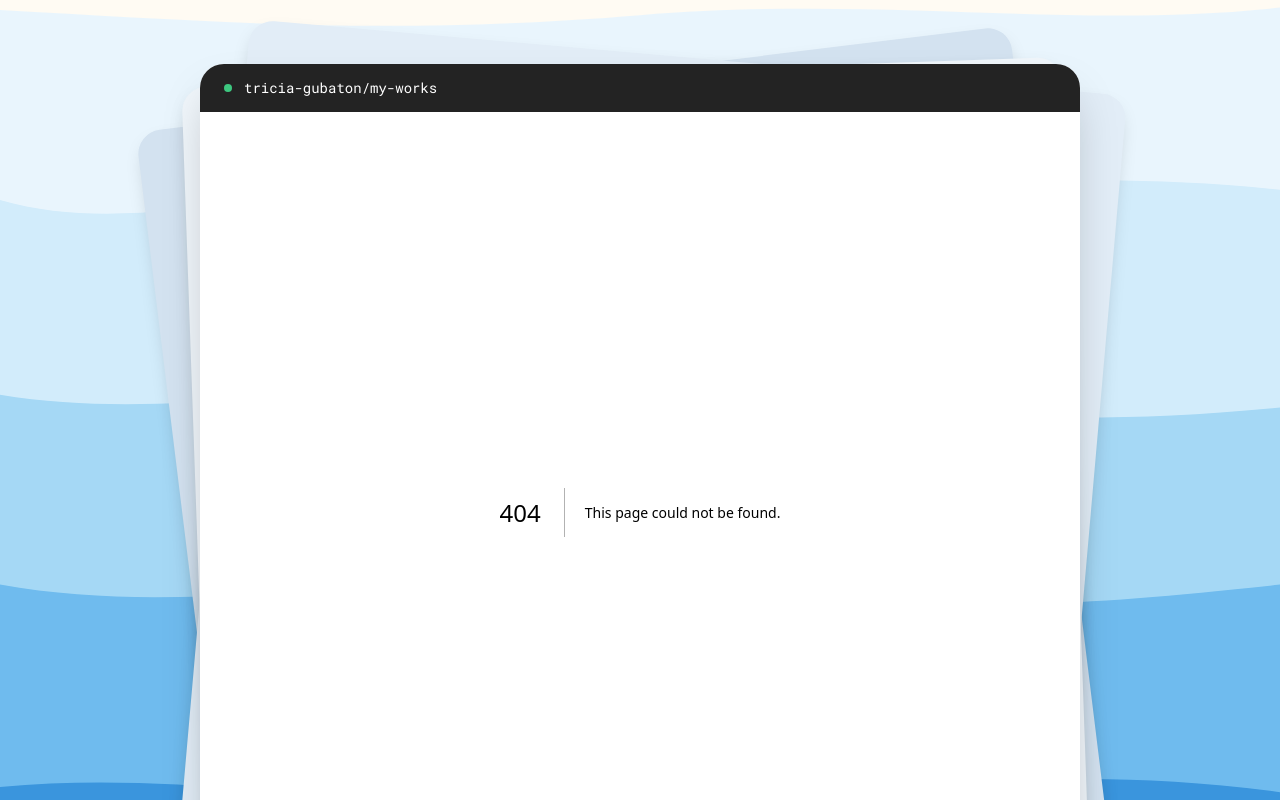
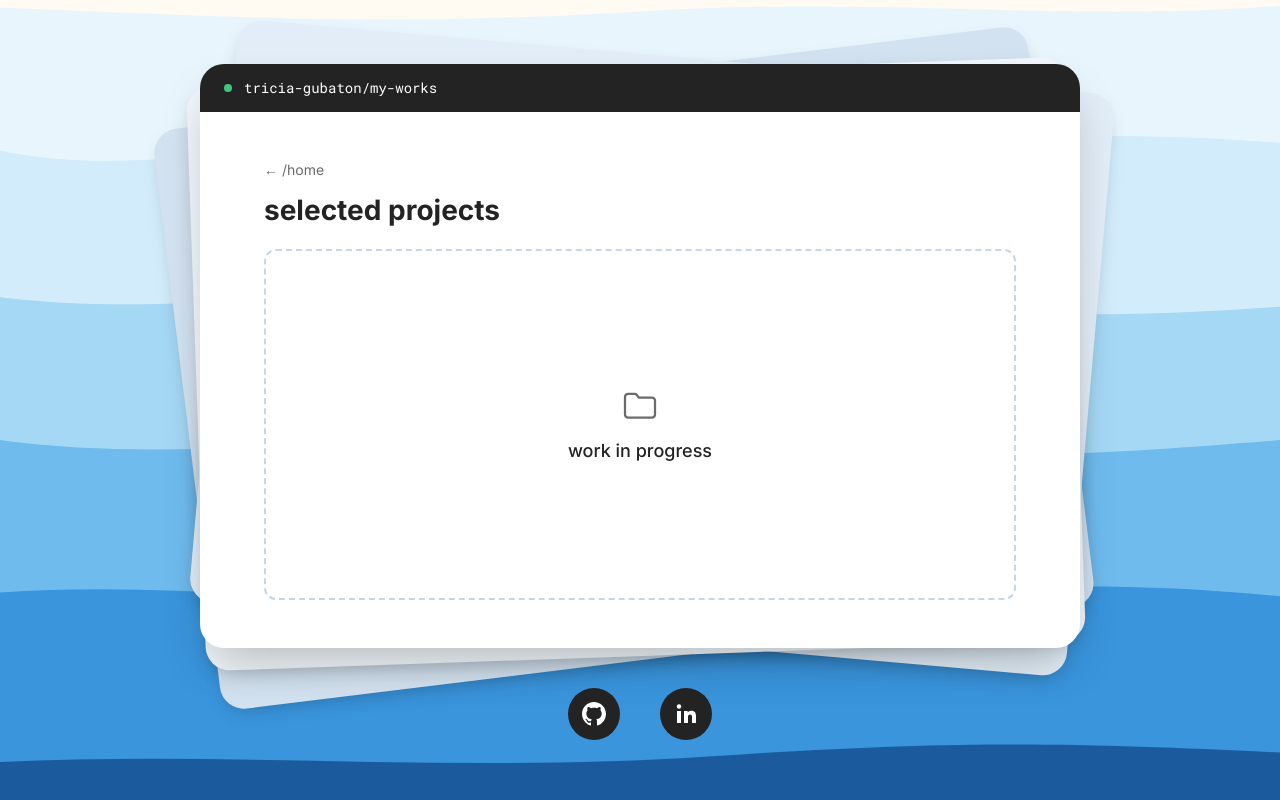
Before and after one commit to BreakableEggshell/Portfolio, a Next.js app in the folder portfolio/: page /my-works in a window 1280 px wide. Before the commit this address had no page. Shown: the top 800 px of the page. Built offline with nearby package versions, Linux system fonts and the light colour scheme.

Commit message:
feat: improve tooltip to techstack icons

```diff
--- /dev/null
+++ b/portfolio/app/my-works/page.tsx
@@ -0,0 +1,28 @@
+import type { Metadata } from "next";
+import Link from "next/link";
+import { FolderIcon } from "../components/icons";
+
+export const metadata: Metadata = {
+  title: "My works | Tricia Gubaton",
+};
+
+export default function MyWorks() {
+  return (
+    <div className="flex min-h-[420px] flex-col items-start gap-3 px-8 py-12 sm:min-h-[536px] sm:px-16">
+      <Link
+        href="/"
+        className="text-sm text-muted transition-colors hover:text-ink"
+      >
+        ← /home
+      </Link>
+      <h1 className="text-2xl font-bold text-ink sm:text-[28px]">
+        selected projects
+      </h1>
+
+      <div className="mt-2 flex w-full flex-1 flex-col items-center justify-center gap-3 rounded-xl border-2 border-dashed border-[#c5d6e8] px-6 py-16 text-muted">
+        <FolderIcon className="size-10" />
+        <p className="text-lg font-medium text-ink">work in progress</p>
+      </div>
+    </div>
+  );
+}
--- a/portfolio/app/page.tsx
+++ b/portfolio/app/page.tsx
@@ -7,7 +7,7 @@ import {
 } from "./components/icons";
 
 const navItems = [
-  { label: "my works", href: "/works", Icon: FolderIcon },
+  { label: "my works", href: "/my-works", Icon: FolderIcon },
   { label: "tools", href: "/tools", Icon: CodeIcon },
   { label: "about me", href: "/about", Icon: UserIcon },
   { label: "reach out", href: "/reach-out", Icon: MailIcon },
--- a/portfolio/app/tools/tools-browser.tsx
+++ b/portfolio/app/tools/tools-browser.tsx
@@ -15,10 +15,10 @@ function ToolChip({ tool, view }: { tool: Tool; view: View }) {
   }
   const { icon, src, abbr, name } = tool;
   return (
-    <li
-      title={name}
-      aria-label={name}
-      className={`${chip} flex size-10 items-center justify-center text-xs font-bold`}
+    <li className="group relative size-10" aria-label={name} tabIndex={0}>
+      {/* Springy overshoot makes the chip pop up on hover */}
+      <div
+        className={`${chip} flex size-full items-center justify-center text-xs font-bold transition-transform duration-300 ease-[cubic-bezier(0.34,1.56,0.64,1)] motion-safe:group-hover:-translate-y-1.5 motion-safe:group-focus-visible:-translate-y-1.5`}
       >
         {icon ? (
           <svg
@@ -34,6 +34,14 @@ function ToolChip({ tool, view }: { tool: Tool; view: View }) {
         ) : (
           abbr
         )}
+      </div>
+      {/* Appears and rises together with the chip, on the same timing */}
+      <span
+        aria-hidden
+        className="pointer-events-none absolute bottom-full left-1/2 z-10 mb-3 -translate-x-1/2 whitespace-nowrap rounded-md bg-ink px-2.5 py-1 text-xs font-medium text-white opacity-0 transition-[opacity,translate] duration-300 ease-[cubic-bezier(0.34,1.56,0.64,1)] group-hover:opacity-100 group-focus-visible:opacity-100 motion-safe:group-hover:-translate-y-1.5 motion-safe:group-focus-visible:-translate-y-1.5"
+      >
+        {name}
+      </span>
     </li>
   );
 }
```
Lines whose indentation alone changed are shown as unchanged.
